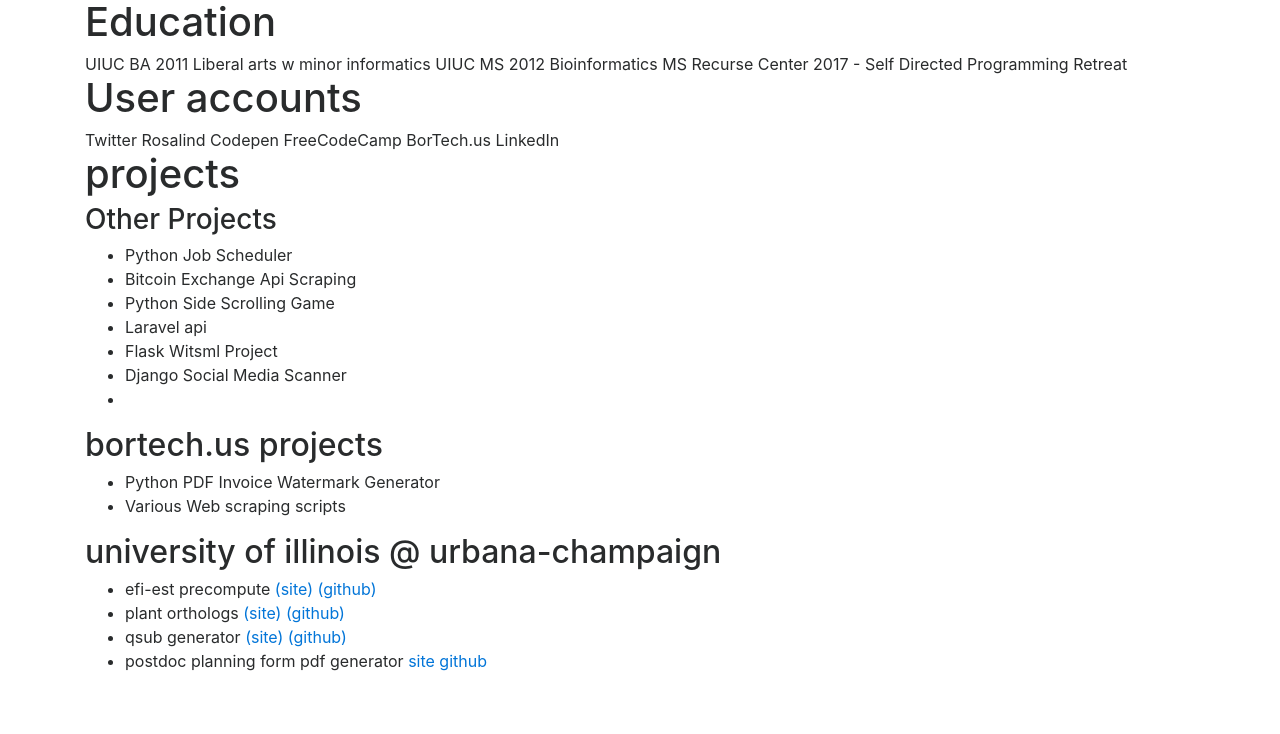
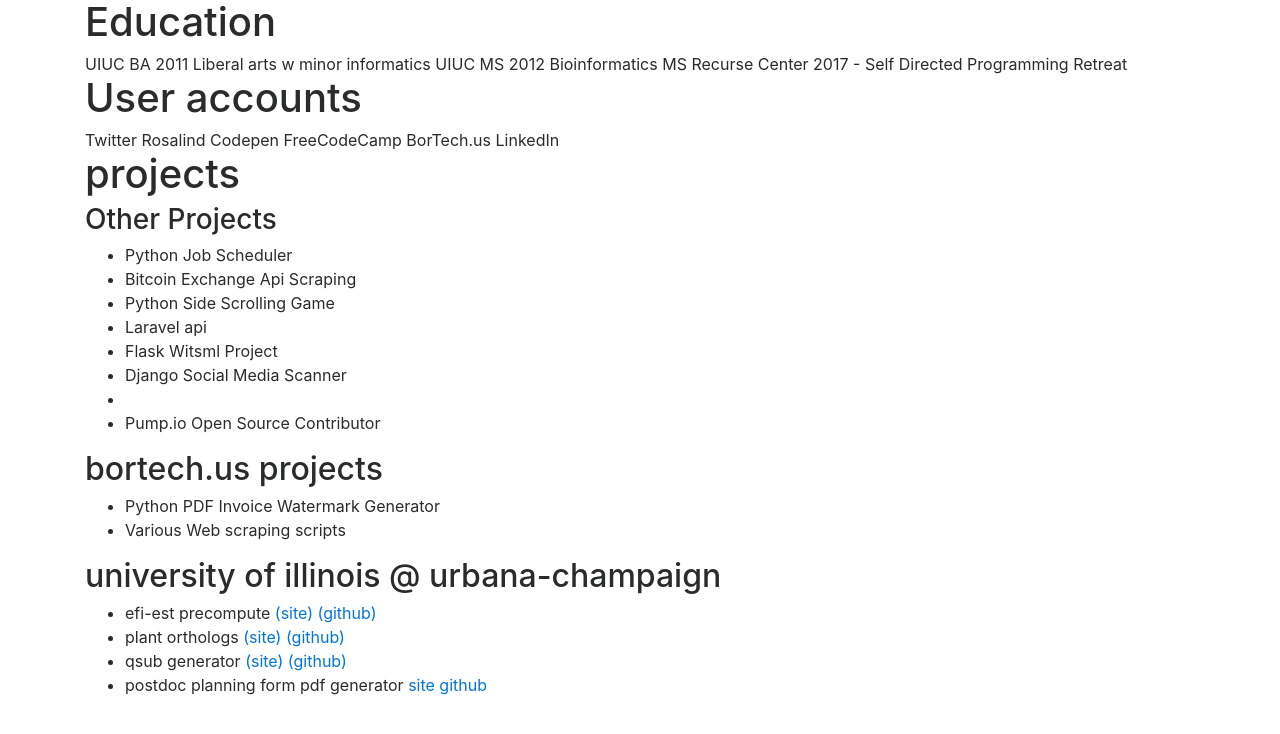
Before and after one commit to bio-boris/bio-boris.github.io, a plain HTML site: page index.html in a window 1280 px wide. Drawn offline with nearby package versions, Linux system fonts and the light colour scheme.

Commit message:
Update index.html

```diff
--- a/index.html
+++ b/index.html
@@ -23,6 +23,7 @@
       <li>Laravel api </li>
       <li>Flask Witsml Project </li>
       <li>Django Social Media Scanner <li>
+      <li>Pump.io Open Source Contributor </li>
     </ul>
     <h2>bortech.us projects</h2>
     <ul>
```
